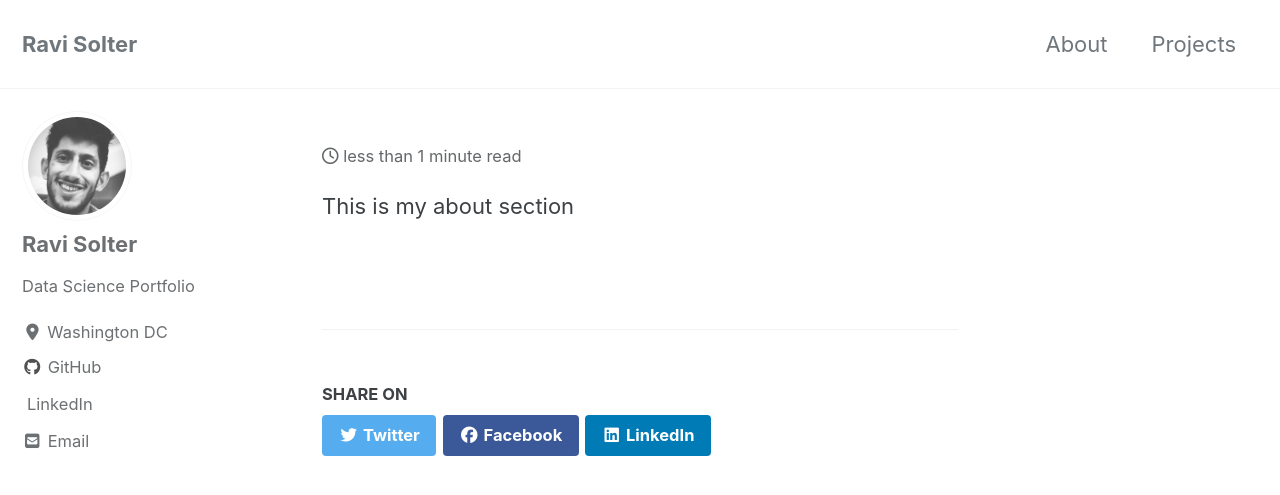
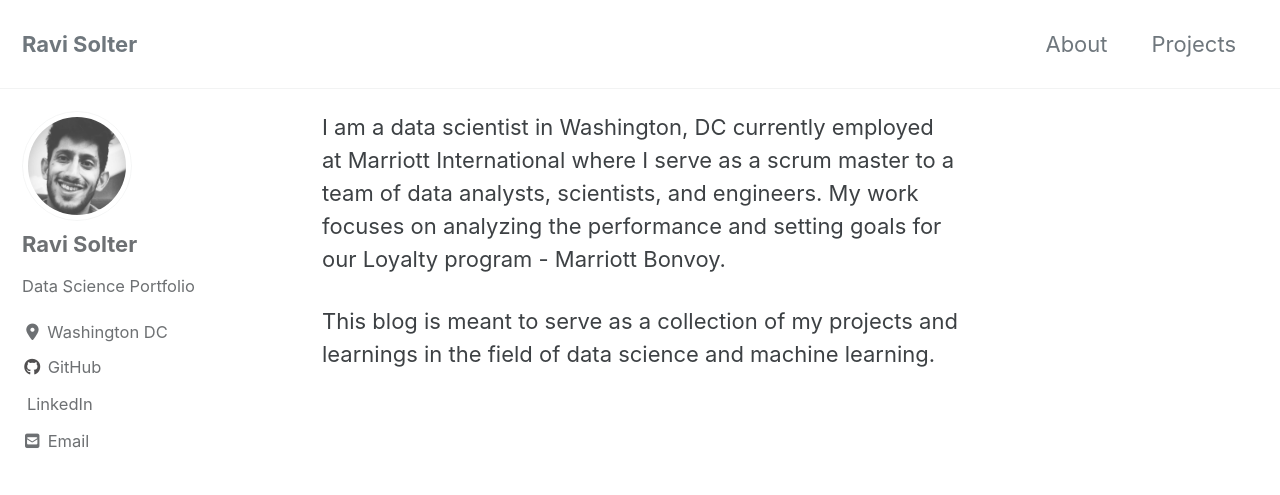
Before and after one commit to rsolter/rsolter.github.io, a Jekyll site: the page built from _pages/about.md, in a window 1280 px wide and 900 px high. Shown: the top 495 px of the window. Built offline with Jekyll 4.4.1, drawn with Linux system fonts in a browser that asks for light colours; cached includes are drawn as plain includes; nearby versions of some CDN libraries.

Commit message:
updated about text

```diff
--- a/_pages/about.md
+++ b/_pages/about.md
@@ -2,7 +2,11 @@
 layout: single
 permalink: /about/
 author_profile: true
+read_time: false
+share: false
 ---
 
 
-This is my about section
+I am a data scientist in Washington, DC currently employed at Marriott International where I serve as a scrum master to a team of data analysts, scientists, and engineers. My work focuses on analyzing the performance and setting goals for our Loyalty program - Marriott Bonvoy.
+
+This blog is meant to serve as a collection of my projects and learnings in the field of data science and machine learning.
```
